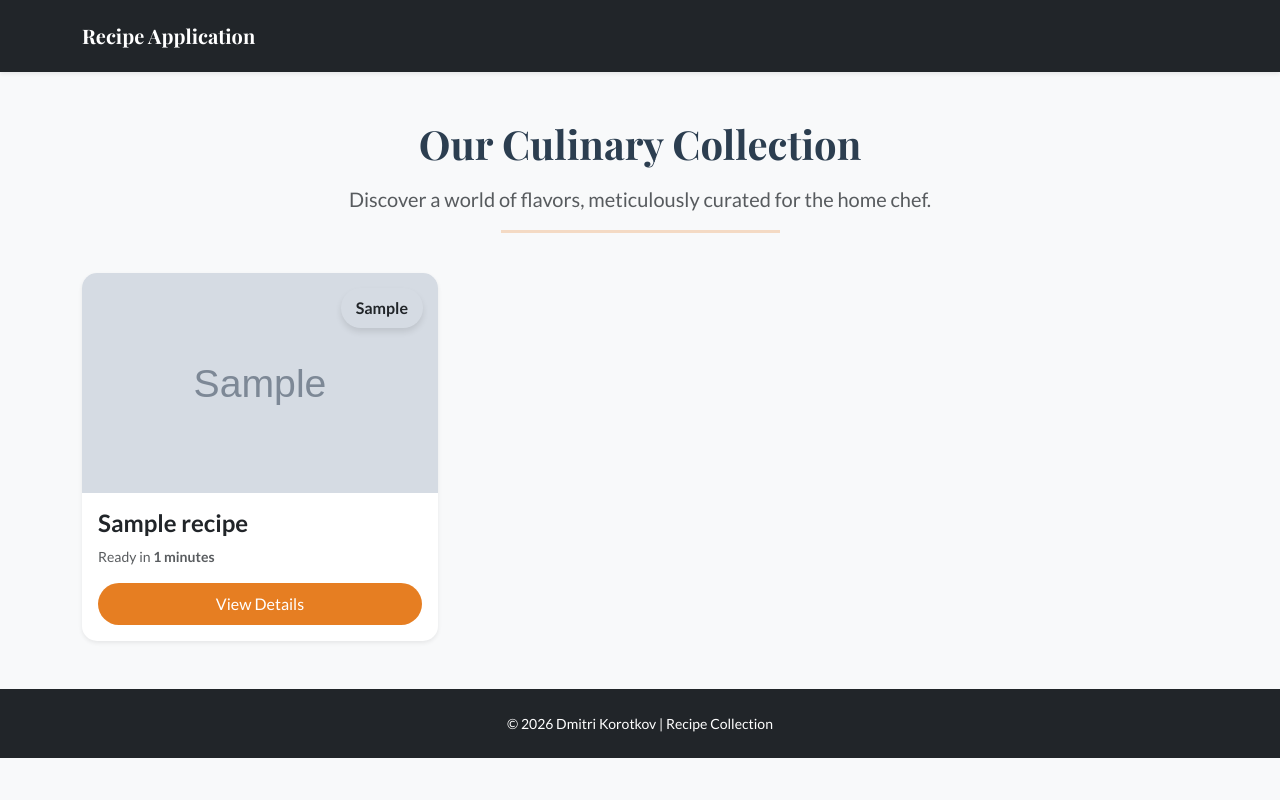
After one commit to dkorotkov444/recipe-app, a Django app: page /recipes/ in a window 1280 px wide. The commit adds this page. Run offline with Django 5.2, Linux system fonts and the light colour scheme; tables that the repository leaves empty hold one stand-in row (values such as "Sample post"); grey boxes marked "Sample" are stand-in pictures.

Commit message:
A2-E2.5 Created recipe-list.html web page, RecipeListView, registered them and connected to the homepage.

```diff
--- a/recipe-root/recipes/templates/recipes/recipes_home.html
+++ b/recipe-root/recipes/templates/recipes/recipes_home.html
@@ -60,7 +60,7 @@
         <div class="container">
             <h1 class="hero-title mb-3">Recipe Application</h1>
             <p class="lead mb-5 fs-3">Discover, create, and share the art of gastronomy.</p>
-            <a href="#explore" class="btn btn-gastronomy btn-lg">Explore Recipes</a>
+            <a href="{% url 'recipes:recipes_list' %}" class="btn btn-gastronomy btn-lg">Explore Recipes</a>
         </div>
     </header>
 
--- /dev/null
+++ b/recipe-root/recipes/templates/recipes/recipes_list.html
@@ -0,0 +1,115 @@
+<!DOCTYPE html>
+{% load static %}
+<html lang="en">
+<head>
+    <meta charset="UTF-8">
+    <meta name="viewport" content="width=device-width, initial-scale=1.0">
+    <title>Explore Recipes | Gastronomy App</title>
+    <link href="https://cdn.jsdelivr.net/npm/bootstrap@5.3.0/dist/css/bootstrap.min.css" rel="stylesheet">
+    <link href="https://fonts.googleapis.com/css2?family=Lato:wght@400;700&family=Playfair+Display:wght@700&display=swap" rel="stylesheet">
+    <style>
+        body { font-family: 'Lato', sans-serif; background-color: #f8f9fa; }
+        .section-title { font-family: 'Playfair Display', serif; font-weight: 700; color: #2c3e50; }
+
+        /* Card styling inspired by the bookstore project */
+        .recipe-card {
+            transition: transform 0.3s ease, box-shadow 0.3s ease;
+            border: none;
+            border-radius: 15px;
+            overflow: hidden;
+            height: 100%;
+        }
+        .recipe-card:hover {
+            transform: translateY(-8px);
+            box-shadow: 0 15px 30px rgba(0,0,0,0.1);
+        }
+        .recipe-card img {
+            height: 220px;
+            object-fit: cover; /* Prevents image distortion */
+            width: 100%;
+        }
+        .difficulty-badge {
+            position: absolute;
+            top: 15px;
+            right: 15px;
+            padding: 8px 15px;
+            border-radius: 20px;
+            font-weight: bold;
+            text-transform: capitalize;
+            box-shadow: 0 4px 6px rgba(0,0,0,0.1);
+        }
+        /* Difficulty colors based on model logic */
+        .bg-easy { background-color: #27ae60; color: white; }
+        .bg-medium { background-color: #f1c40f; color: #2c3e50; }
+        .bg-intermediate { background-color: #e67e22; color: white; }
+        .bg-hard { background-color: #e74c3c; color: white; }
+
+        .btn-view {
+            background-color: #e67e22;
+            color: white;
+            border-radius: 25px;
+            transition: 0.3s;
+        }
+        .btn-view:hover { background-color: #d35400; color: white; }
+    </style>
+</head>
+<body>
+
+    <nav class="navbar navbar-expand-lg navbar-dark bg-dark py-3 mb-5 shadow-sm">
+        <div class="container">
+            <a class="navbar-brand fw-bold" href="{% url 'recipes:home' %}" style="font-family: 'Playfair Display';">Recipe Application</a>
+        </div>
+    </nav>
+
+    <div class="container mb-5">
+        <div class="row mb-4">
+            <div class="col-12 text-center">
+                <h2 class="section-title h1 mb-3">Our Culinary Collection</h2>
+                <p class="text-muted lead">Discover a world of flavors, meticulously curated for the home chef.</p>
+                <hr class="w-25 mx-auto" style="border-top: 3px solid #e67e22;">
+            </div>
+        </div>
+
+        <div class="row row-cols-1 row-cols-md-2 row-cols-lg-3 g-4">
+            {% for recipe in recipes %}
+            <div class="col">
+                <div class="card recipe-card shadow-sm h-100 position-relative">
+                    <span class="difficulty-badge bg-{{ recipe.difficulty }}">
+                        {{ recipe.difficulty }}
+                    </span>
+
+                    {% if recipe.image %}
+                        <img src="{{ recipe.image.url }}" class="card-img-top" alt="{{ recipe.name }}">
+                    {% else %}
+                        <img src="/media/no_image.png" class="card-img-top" alt="Default Recipe Image">
+                    {% endif %}
+
+                    <div class="card-body d-flex flex-column">
+                        <h4 class="card-title fw-bold mb-2">{{ recipe.name }}</h4>
+                        <p class="text-muted small mb-3">
+                            <i class="bi bi-clock"></i> Ready in <strong>{{ recipe.cooking_time }} minutes</strong>
+                        </p>
+
+                        <div class="mt-auto d-grid">
+                            <a href="#" class="btn btn-view py-2">View Details</a>
+                        </div>
+                    </div>
+                </div>
+            </div>
+            {% empty %}
+            <div class="col-12 text-center py-5">
+                <p class="lead text-muted">No recipes have been added to the collection yet.</p>
+            </div>
+            {% endfor %}
+        </div>
+    </div>
+
+    <footer class="bg-dark text-white py-4 mt-auto">
+        <div class="container text-center">
+            <p class="mb-0 small">© 2026 Dmitri Korotkov | Recipe Collection</p>
+        </div>
+    </footer>
+
+    <script src="https://cdn.jsdelivr.net/npm/bootstrap@5.3.0/dist/js/bootstrap.bundle.min.js"></script>
+</body>
+</html>
--- a/recipe-root/recipes/urls.py
+++ b/recipe-root/recipes/urls.py
@@ -1,9 +1,11 @@
 # recipes/urls.py
 from django.urls import path
-from .views import home
+from .views import home, RecipesListView, RecipeDetailView
 
 app_name = 'recipes'
 
 urlpatterns = [
     path('', home, name='home'),
+    path('recipes/', RecipesListView.as_view(), name='recipes_list'),
+    path('recipe/<int:pk>/', RecipeDetailView.as_view(), name='recipe_detail'),
 ]
--- a/recipe-root/recipes/views.py
+++ b/recipe-root/recipes/views.py
@@ -1,7 +1,19 @@
 # recipes/views.py
 from django.shortcuts import render
+from django.views.generic import ListView, DetailView      # Import ListView and DetailView for class-based views
+from .models import Recipe
 
-# Create your views here.
 # Homepage view
 def home(request):
     return render(request, 'recipes/recipes_home.html')
+
+# Class-based views for listing recipes and showing recipe details
+class RecipesListView(ListView):          # class-based view to display a list of recipes
+    model = Recipe                        # specify the model to use for this view
+    template_name = 'recipes/recipes_list.html'   # specify the template to render
+    context_object_name = 'recipes'       # specify the context variable name to use in the template
+
+class RecipeDetailView(DetailView):      # class-based view to display details of a single recipe
+    model = Recipe                        # specify the model to use for this view
+    template_name = 'recipes/recipe_detail.html' # specify the template to render
+    context_object_name = 'recipe'        # specify the context variable name to use in the template
```
